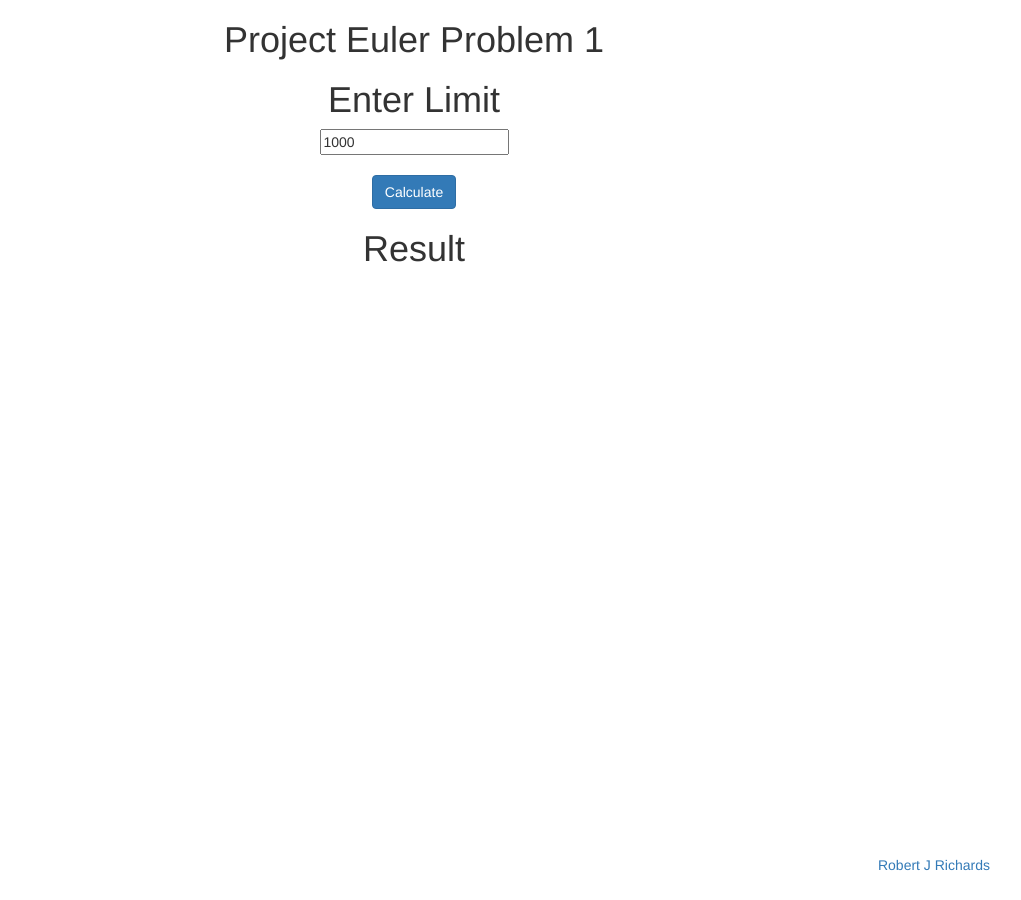
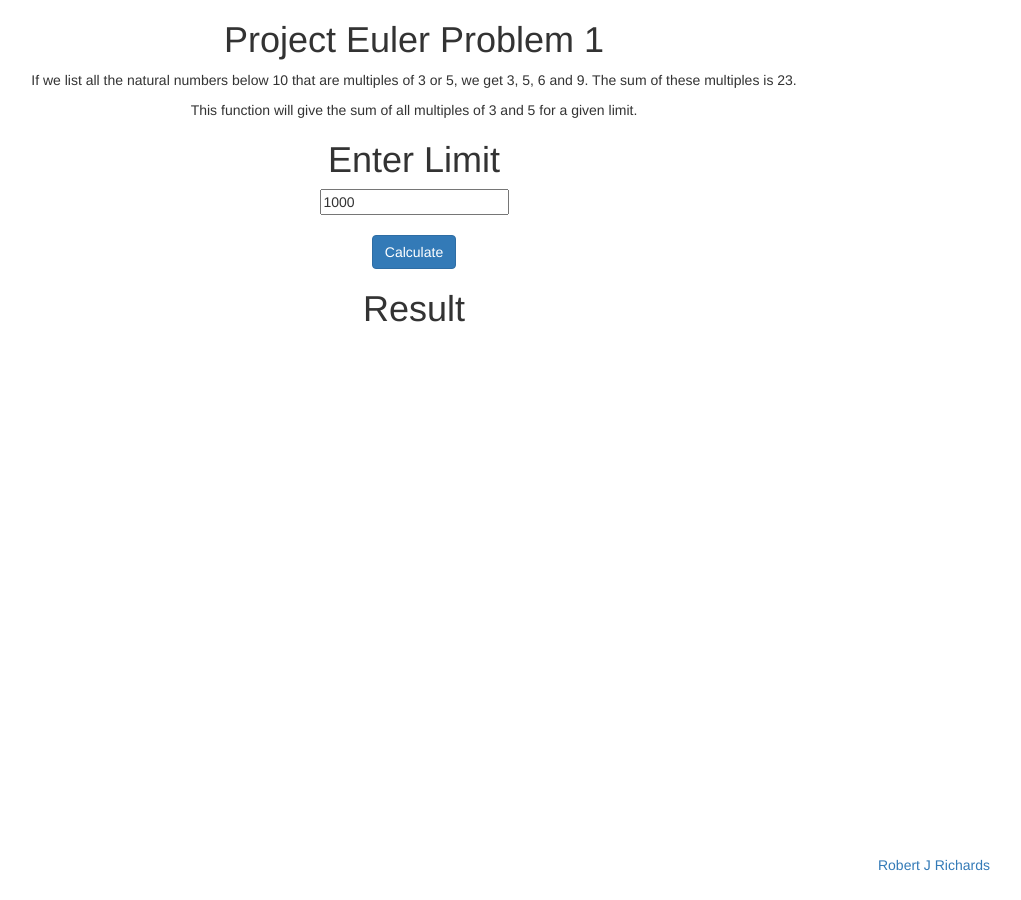
Before and after one commit to robert903/robertrichards.github.io, a Jekyll site: the page projects/euler/index.html, which Jekyll copies as it is, in a window 1280 px wide. Shown: the whole page, without its empty margins (226-1247 px from the left). Built offline with Jekyll 4.4.1, drawn with Linux system fonts in a browser that asks for light colours.

Commit message:
added euler problem 1 project

```diff
--- a/projects/euler/index.html
+++ b/projects/euler/index.html
@@ -9,8 +9,13 @@
         <center>
         <h1>Project Euler Problem 1</h1>
 
-
-
+        <p>
+          If we list all the natural numbers below 10 that are multiples of 3 or 5,
+          we get 3, 5, 6 and 9. The sum of these multiples is 23.
+        </p>
+        <p>
+          This function will give the sum of all multiples of 3 and 5 for a given limit.
+        </p>
 
             <div class="inputdiv">
                 <h1>Enter Limit</h1>
```
